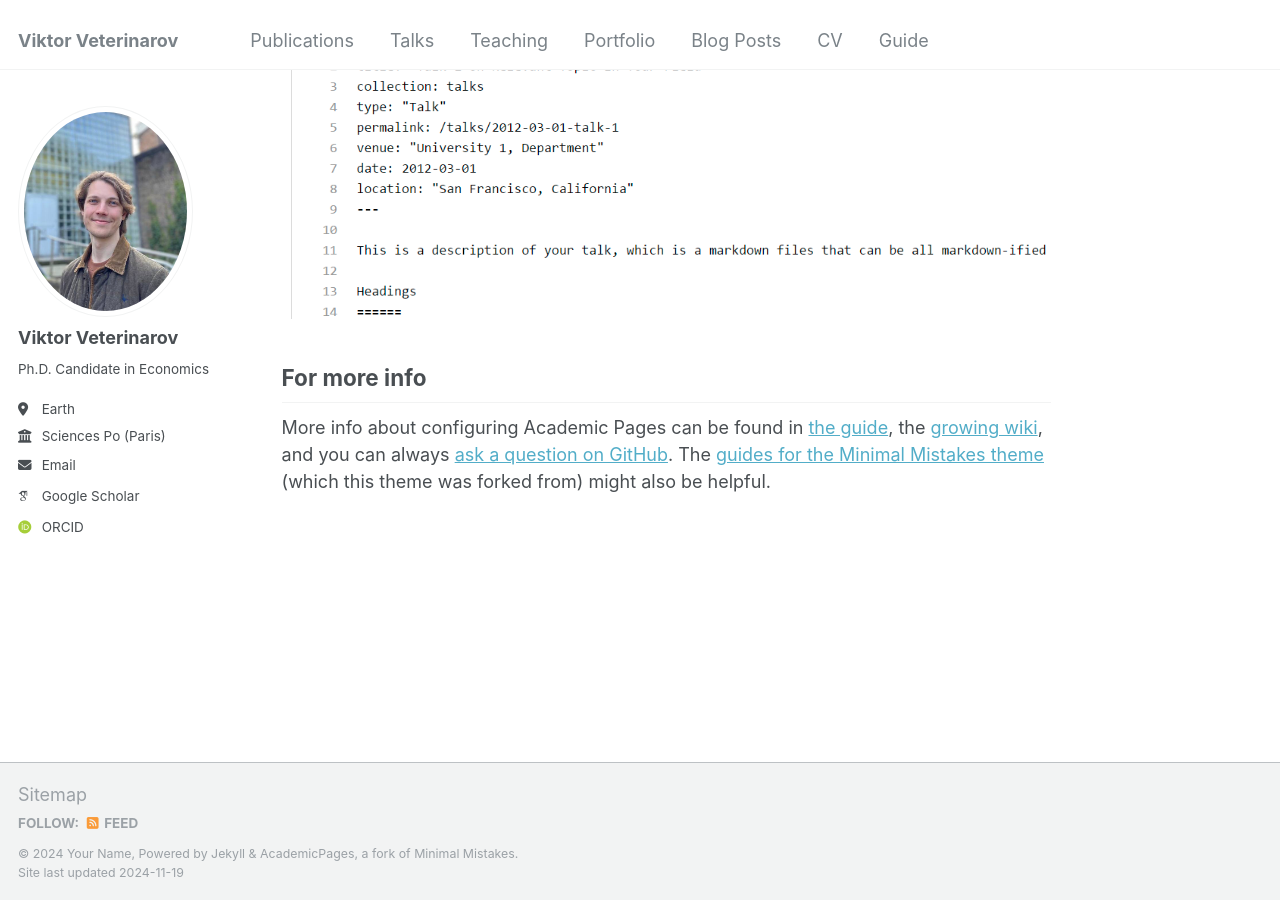
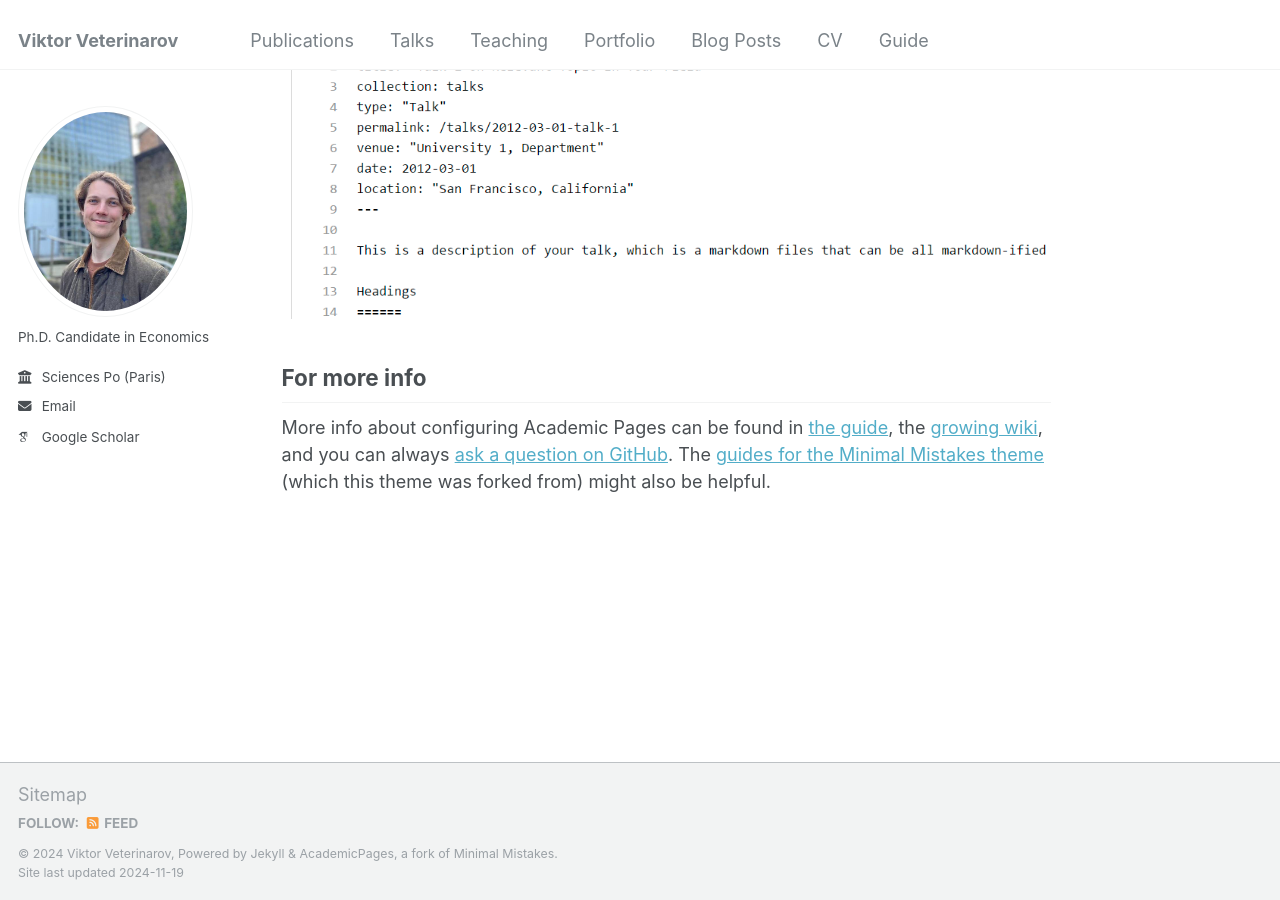
Before and after one commit to viktorveterinarov/viktorveterinarov.github.io, a Jekyll site: the page built from _pages/about.md, in a window 1280 px wide and 900 px high, scrolled down 2643 px. Built offline with Jekyll 4.4.1, drawn with Linux system fonts in a browser that asks for light colours; some web fonts are replaced; some of the changed lines change nothing that is shown.

Commit message:
Update _config.yml

```diff
--- a/_config.yml
+++ b/_config.yml
@@ -10,8 +10,8 @@
 locale                   : "en-US"
 title                    : "Viktor Veterinarov"
 title_separator          : "-"
-name                     : &name "Your Name"
-description              : &description "personal description"
+name                     : &name "Viktor Veterinarov"
+description              : &description "Ph.D. Candidate in Economics"
 url                      : https://viktorveterinarov.github.io # the base hostname & protocol for your site e.g. "https://[your GitHub username].github.io"
 baseurl                  : "" # the subpath of your site, e.g. "/blog"
 repository               : "viktorveterinarov/viktorveterinarov.github.io"
@@ -22,10 +22,10 @@ repository               : "viktorveterinarov/viktorveterinarov.github.io"
 author:
   # Biographic information
   avatar           : "ViktorLinkedIn.jpg"
-  name             : "Viktor Veterinarov"
+  name             : # name
   pronouns         : # example: "she/her"
   bio              : "Ph.D. Candidate in Economics"
-  location         : "Earth"
+  location         : # address
   employer         : "Sciences Po (Paris)"
   uri              : # URL
   email            : "viktor.veterinarov@sciencespo.fr"
@@ -34,7 +34,7 @@ author:
   arxiv            : # URL - Update with the correct link to your profile
   googlescholar    : "https://scholar.google.com/citations?user=tIoH6ksAAAAJ"
   impactstory      : # URL
-  orcid            : "http://https://orcid.org/0000-0002-0169-1451"
+  orcid            : # URL
   semantic         : # URL
   pubmed           : # URL
   researchgate     : # URL
```
